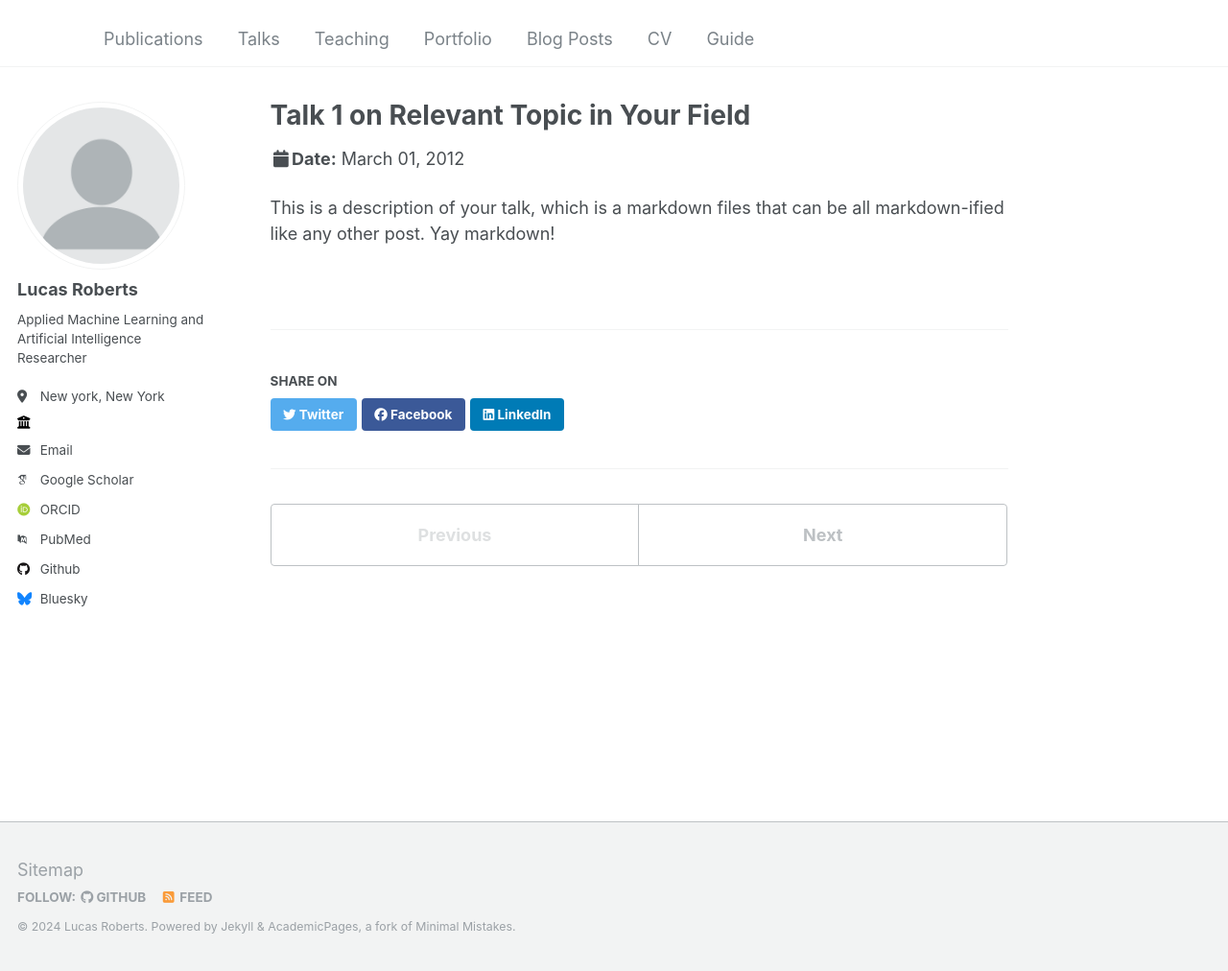
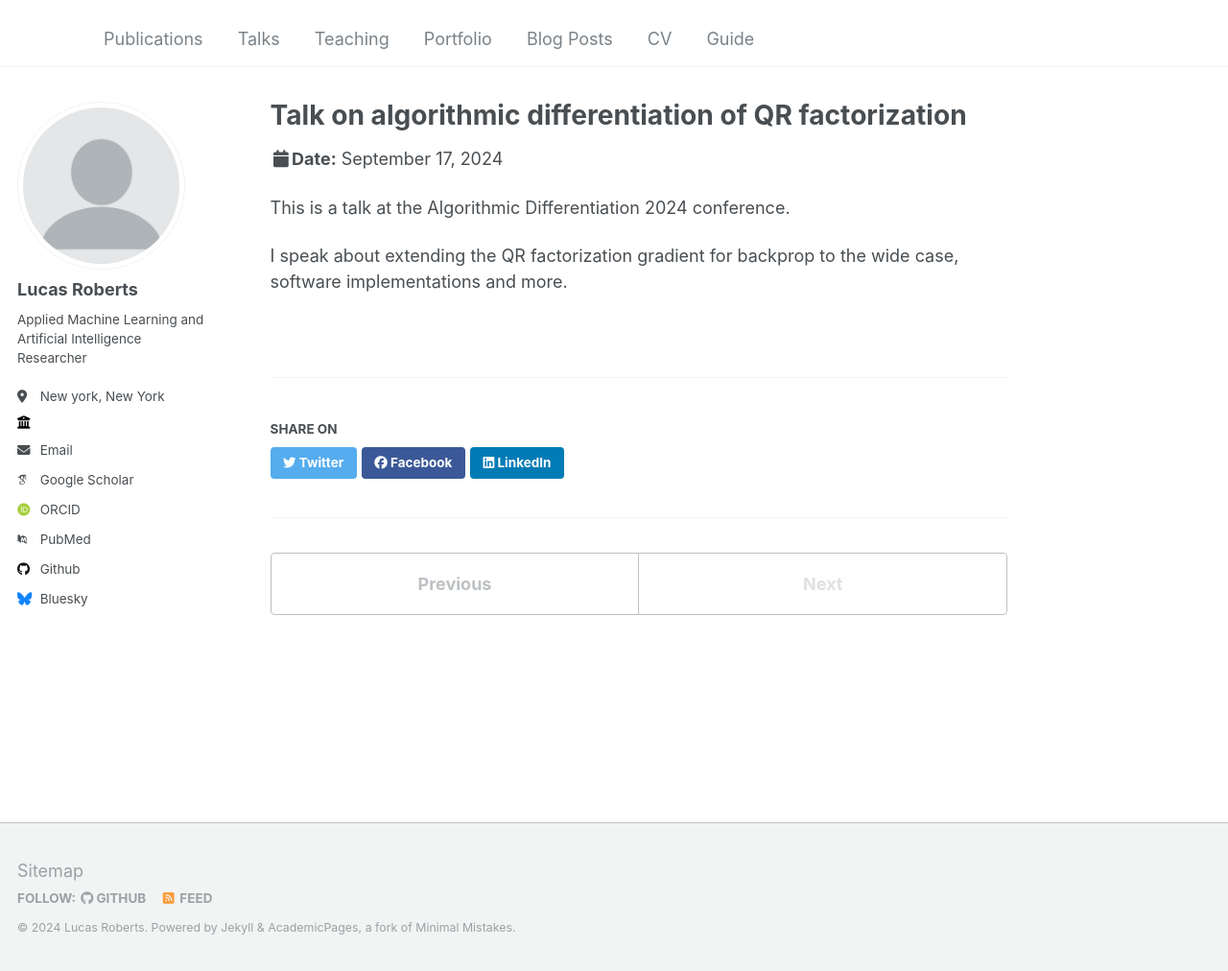
Before and after one commit to rlucas7/rlucas7.github.io, a Jekyll site: the page built from _talks/2012-03-01-talk-1.md, in a window 1280 px wide and 1012 px high. Shown: the whole window at 96% size. Built offline with Jekyll 4.4.1, drawn with Linux system fonts in a browser that asks for light colours; some web fonts are replaced.

Commit message:
small changes to talks for quick test

```diff
--- a/_talks/2012-03-01-talk-1.md
+++ b/_talks/2012-03-01-talk-1.md
@@ -1,11 +1,14 @@
 ---
-title: "Talk 1 on Relevant Topic in Your Field"
+title: "Talk on algorithmic differentiation of QR factorization"
 collection: talks
 type: "Talk"
-permalink: /talks/2012-03-01-talk-1
-venue: "UC San Francisco, Department of Testing"
-date: 2012-03-01
-location: "San Francisco, California"
+permalink: /talks/2024-09-17-talk
+venue: "University of Illinois, Chicago"
+date: 2024-09-17
+location: "Chicago, Illinois"
 ---
 
-This is a description of your talk, which is a markdown files that can be all markdown-ified like any other post. Yay markdown!
+This is a talk at the Algorithmic Differentiation 2024 conference.
+
+I speak about extending the QR factorization gradient for backprop to the wide
+case, software implementations and more.
```
Also changed, not shown: _posts/2012-08-14-blog-post-1.md (+3 -1 lines).
